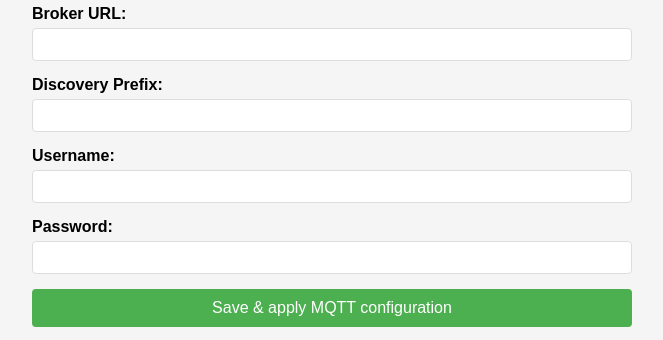
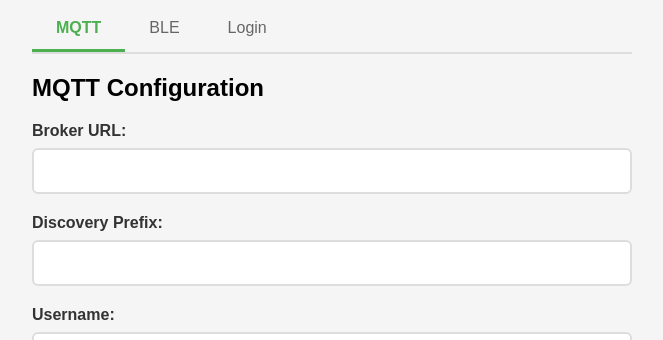
Before and after one commit to AlexanderM316/esp32_mqtt_btHub, a plain HTML site: page main/web/index.html in a window 1280 px wide. Shown: the part 93-433 px from the top of the page, without its empty margins (308-971 px from the left). Drawn offline with Linux system fonts and the light colour scheme.

Commit message:
feat(UI): implement tabbed web interface

```diff
--- a/main/web/index.css
+++ b/main/web/index.css
@@ -5,43 +5,83 @@
     padding: 20px;
     background-color: #f5f5f5;
 }
-
 header {
     text-align: center;
-    margin-bottom: 30px;
+    margin-bottom: 20px;
     color: #333;
 }
-
+.tabs {
+    display: flex;
+    margin-bottom: 20px;
+    border-bottom: 2px solid #ddd;
+}
+.tab-button {
+    padding: 12px 24px;
+    background: none;
+    border: none;
+    cursor: pointer;
+    font-size: 16px;
+    color: #666;
+    border-bottom: 3px solid transparent;
+    transition: all 0.3s ease;
+}
+.tab-button:hover {
+    color: #333;
+    background-color: #f0f0f0;
+}
+.tab-button.active {
+    color: #4CAF50;
+    border-bottom-color: #4CAF50;
+    font-weight: bold;
+}
+.tab-content {
+    display: none;
+    animation: fadeIn 0.3s ease;
+}
+.tab-content.active {
+    display: block;
+}
+@keyframes fadeIn {
+    from { opacity: 0; }
+    to { opacity: 1; }
+}
+/* Form Styles */
 .form-group {
-    margin-bottom: 15px;
+    margin-bottom: 20px;
 }
-
 label {
     display: block;
-    margin-bottom: 5px;
+    margin-bottom: 8px;
     font-weight: bold;
+    color: #333;
 }
-
 input[type="text"],
 input[type="password"] {
     width: 100%;
-    padding: 8px;
-    border: 1px solid #ddd;
-    border-radius: 4px;
+    padding: 12px;
+    border: 2px solid #ddd;
+    border-radius: 6px;
     box-sizing: border-box;
+    font-size: 16px;
+    transition: border-color 0.3s ease;
 }
-
+input[type="text"]:focus,
+input[type="password"]:focus {
+    border-color: #4CAF50;
+    outline: none;
+}
 input[type="submit"] {
     background-color: #4CAF50;
     color: white;
-    padding: 10px 20px;
+    padding: 14px 24px;
     border: none;
-    border-radius: 4px;
+    border-radius: 6px;
     cursor: pointer;
     font-size: 16px;
+    font-weight: bold;
     width: 100%;
+    transition: background-color 0.3s ease;
 }
-
 input[type="submit"]:hover {
     background-color: #45a049;
 }
--- a/main/web/index.html
+++ b/main/web/index.html
@@ -3,13 +3,21 @@
 <head>
   <meta charset="utf-8">
   <meta name="viewport" content="width=device-width, initial-scale=1.0">
-  <title>MQTT Configuration</title>
+  <title>ESP32 Configuration</title>
   <link rel="stylesheet" href="index.css">
 </head>
+<body>
   <header>
-    <h2>MQTT Configuration</h2>
+     <h1>ESP32 Configuration</h1>
   </header>
   <main>
+    <div class="tabs">
+        <button class="tab-button active" data-tab="mqtt">MQTT</button>
+        <button class="tab-button" data-tab="ble">BLE</button>
+        <button class="tab-button" data-tab="login">Login</button>
+    </div>
+    <div id="mqtt" class="tab-content active">
+     <h2>MQTT Configuration</h2>
       <form id="mqtt-form">
         <div class="form-group">
           <label for="broker">Broker URL:</label>
@@ -30,9 +38,9 @@
         <input type="submit" value="Save & apply MQTT configuration">
       </form>
       <p id="mqtt-status"></p>
-  <header>
+    </div>
+    <div id="ble" class="tab-content">
      <h2>BLE Configuration</h2>
-  </header>
      <form id="ble-form">
       <div class="form-group">
         <label for="device_name">Device name:</label>
@@ -41,9 +49,9 @@
       <input type="submit" value="Save & apply BLE configuration">
      </form>
      <p id="ble-status"></p>
-  <header>
+    </div>
+    <div id="login" class="tab-content">
      <h2>Login Configuration</h2>
-  </header>
      <form id="set-login-form">
       <div class="form-group">
         <label for="new_name">New username:</label>
@@ -56,6 +64,7 @@
       <input type="submit" value="Save new login">
      </form>
      <p id="set-login-status"></p>
+    </div>
   </main>
    <script src="index.js"></script>
 </body>
--- a/main/web/index.js
+++ b/main/web/index.js
@@ -1,4 +1,15 @@
 document.addEventListener("DOMContentLoaded", async () => {
+    const tabButtons = document.querySelectorAll('.tab-button');
+    const tabContents = document.querySelectorAll('.tab-content');
+    tabButtons.forEach(button => {
+        button.addEventListener('click', () => {
+            const tabId = button.getAttribute('data-tab');
+            tabButtons.forEach(btn => btn.classList.remove('active'));
+            tabContents.forEach(content => content.classList.remove('active'));
+            button.classList.add('active');
+            document.getElementById(tabId).classList.add('active');
+        });
+    });
     const mqtt_form = document.getElementById("mqtt-form");
     const mqtt_status = document.getElementById("mqtt-status");
     const ble_form = document.getElementById("ble-form");
```
Lines whose indentation alone changed are shown as unchanged.
